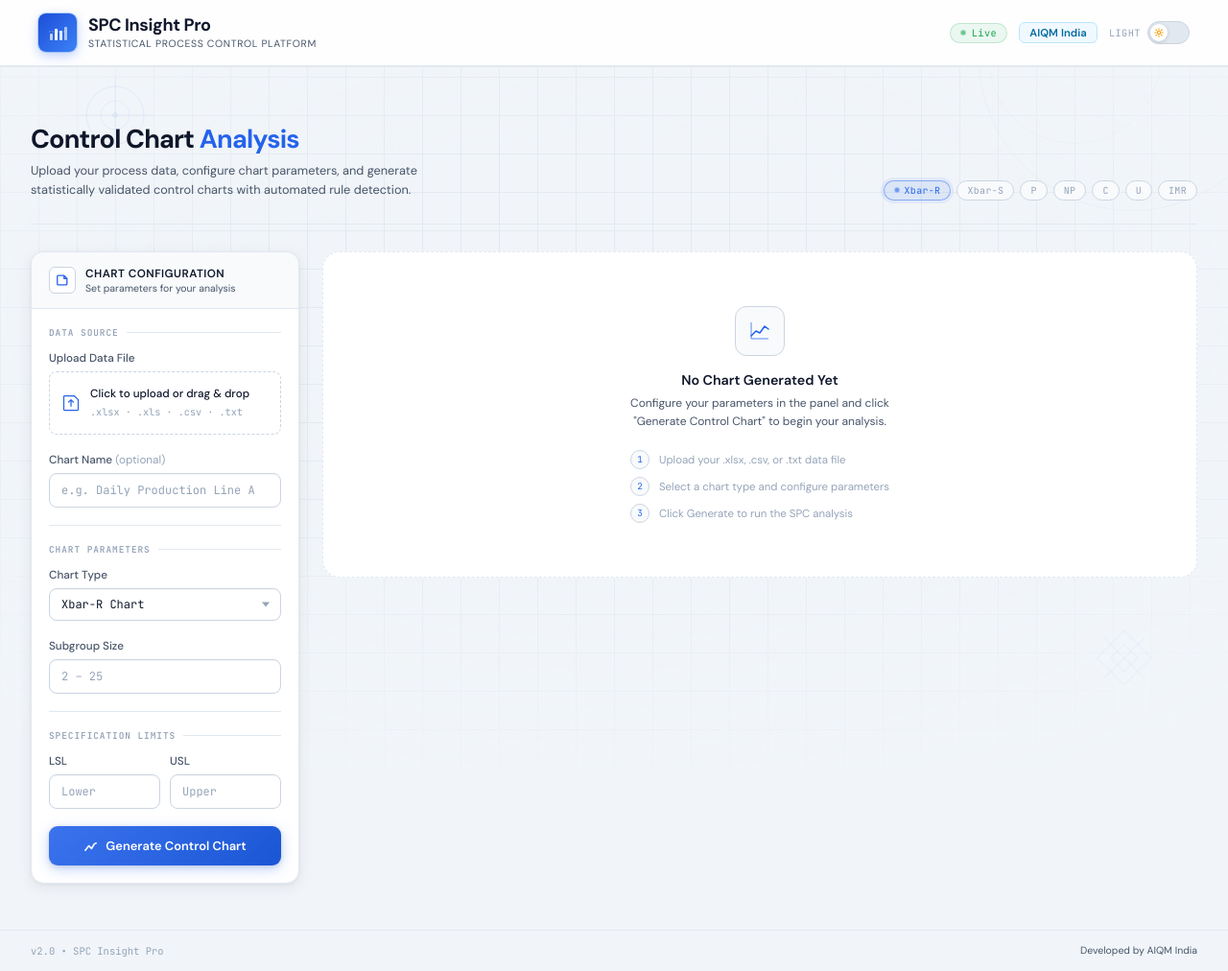
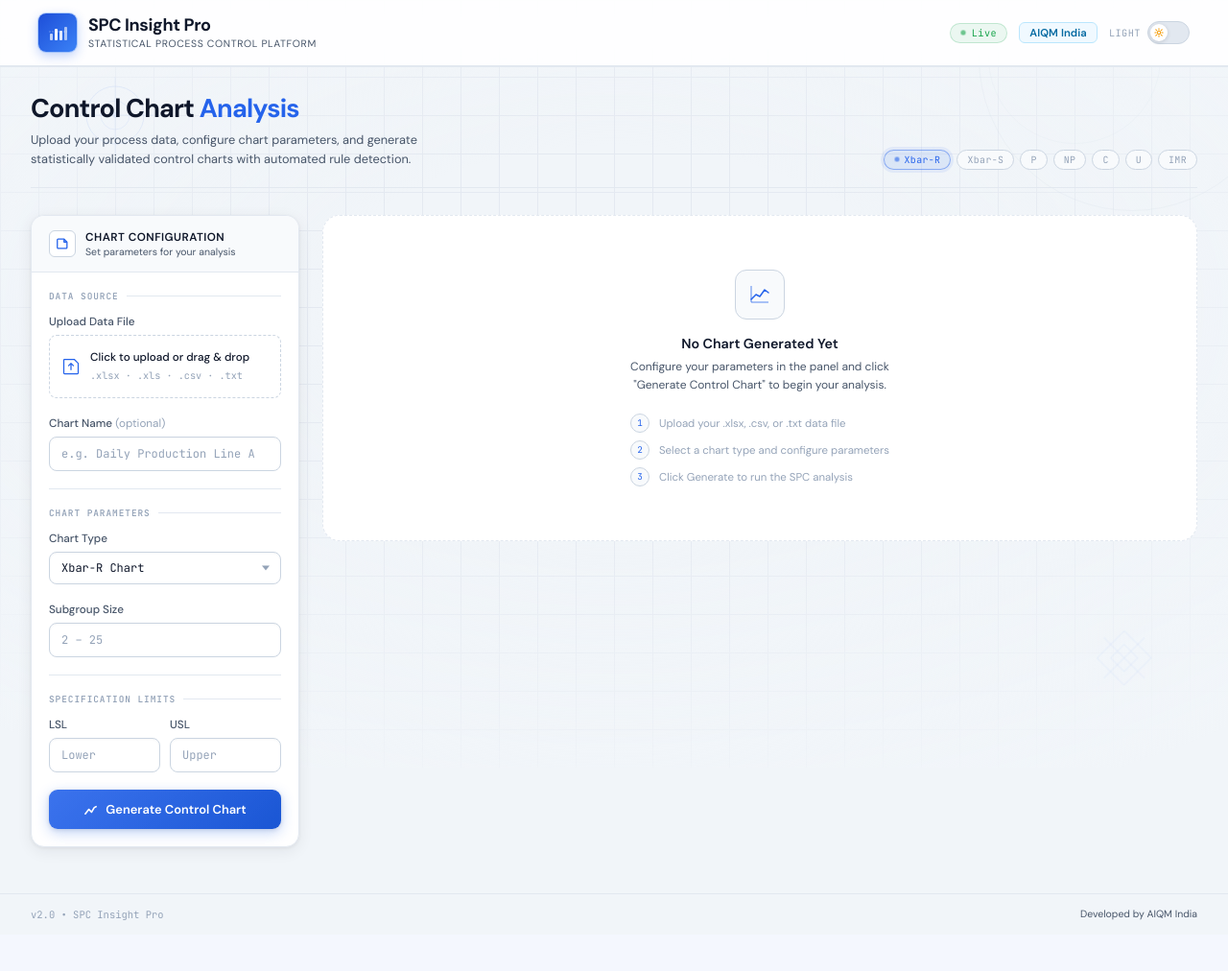
Before and after one commit to Aniket182001/spc-web-app, a Flask app: page / in a window 1280 px wide. Shown: the whole page at 96% size. After the commit the page ends 959 px from the top, so only its background shows below. Run offline with Flask 3, Linux system fonts and the light colour scheme.

Commit message:
Changed the padding size of hero section

```diff
--- a/templates/index.html
+++ b/templates/index.html
@@ -453,14 +453,14 @@
       max-width: 1380px;
       margin: 0 auto;
       width: 100%;
-      padding: 32px 32px 48px;
+      padding: 12px 32px 48px;
     }
 
     /* =====================================================
        PAGE HERO
     ===================================================== */
     .page-hero {
-      padding: 28px 0 24px;
+      padding: 16px 0 18px;
       display: flex;
       align-items: flex-end;
       justify-content: space-between;
```
